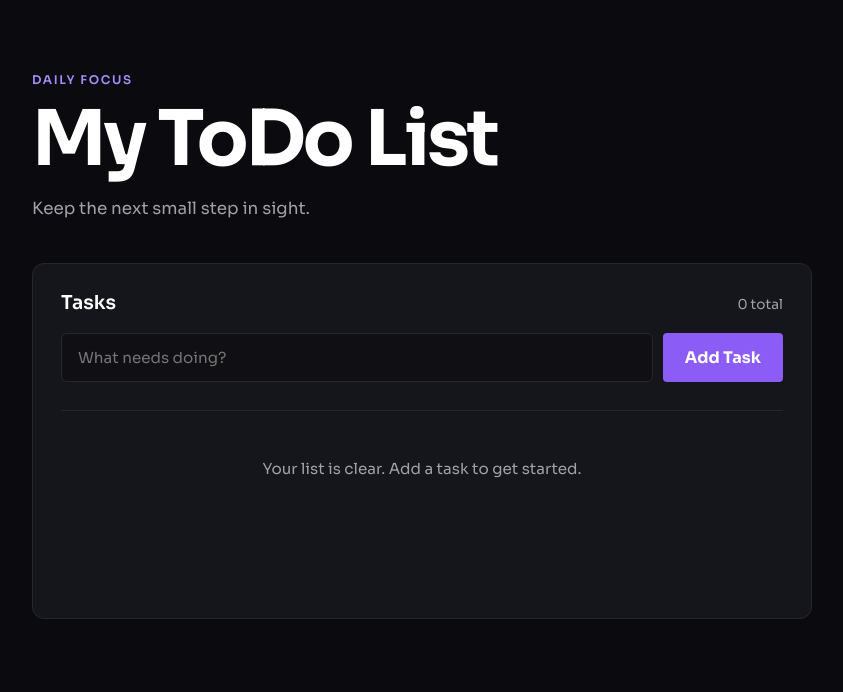
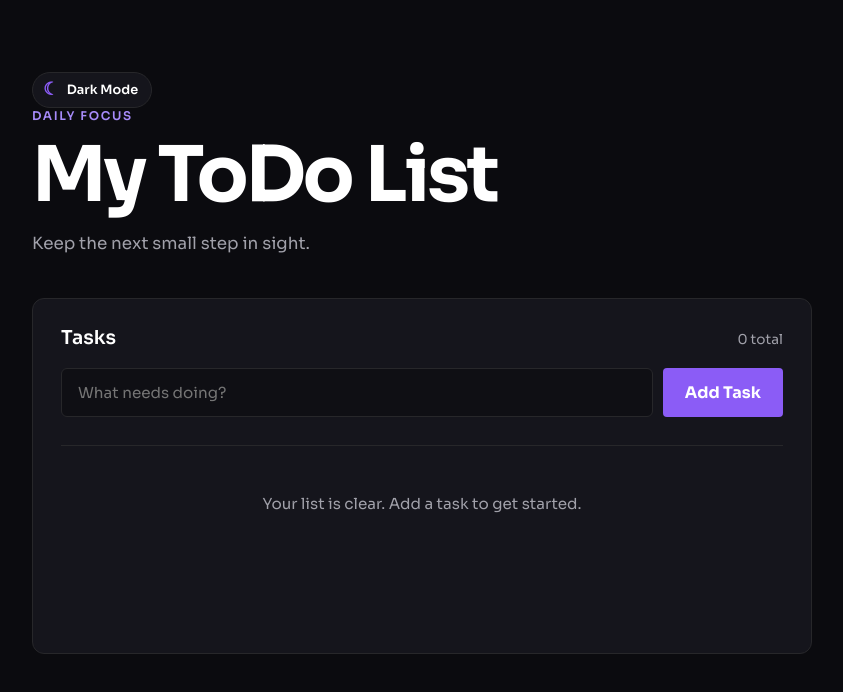
Before and after one commit to Tep0t/todo-devops, a Next.js app: page / in a window 1280 px wide. Shown: the top 692 px of the page, without its empty margins (218-1061 px from the left). Built offline with nearby package versions, Linux system fonts and the light colour scheme.

Commit message:
Add dark and light mode toggle

```diff
--- a/app/globals.css
+++ b/app/globals.css
@@ -7,6 +7,7 @@
   --secondary: #a1a1aa;
   --border: #27272a;
   --danger: #ef4444;
+  --input-background: #0f0f14;
 }
 
 html {
--- a/app/page.js
+++ b/app/page.js
@@ -1,11 +1,30 @@
 "use client";
 
-import { useState } from "react";
+import { useState, useSyncExternalStore } from "react";
 import styles from "./page.module.css";
+
+function subscribeToTheme(callback) {
+  window.addEventListener("todo-theme-change", callback);
+  return () => window.removeEventListener("todo-theme-change", callback);
+}
+
+function getThemeSnapshot() {
+  const savedTheme = window.localStorage.getItem("todo-theme");
+  return savedTheme === "light" || savedTheme === "dark" ? savedTheme : "dark";
+}
+
+function getServerThemeSnapshot() {
+  return "dark";
+}
 
 export default function Home() {
   const [taskText, setTaskText] = useState("");
   const [tasks, setTasks] = useState([]);
+  const theme = useSyncExternalStore(
+    subscribeToTheme,
+    getThemeSnapshot,
+    getServerThemeSnapshot,
+  );
 
   function addTask(event) {
     event.preventDefault();
@@ -34,9 +53,27 @@ export default function Home() {
     setTasks((currentTasks) => currentTasks.filter((task) => task.id !== taskId));
   }
 
+  function toggleTheme() {
+    const nextTheme = theme === "dark" ? "light" : "dark";
+    window.localStorage.setItem("todo-theme", nextTheme);
+    window.dispatchEvent(new Event("todo-theme-change"));
+  }
+
   return (
-    <div className={styles.page}>
+    <div className={styles.page} data-theme={theme}>
       <main className={styles.main}>
+        <button
+          className={styles.themeToggle}
+          type="button"
+          onClick={toggleTheme}
+          aria-label={`Switch to ${theme === "dark" ? "light" : "dark"} mode`}
+        >
+          <span className={styles.themeIcon} aria-hidden="true">
+            {theme === "dark" ? "☾" : "☀"}
+          </span>
+          <span>{theme === "dark" ? "Dark Mode" : "Light Mode"}</span>
+        </button>
+
         <header className={styles.header}>
           <p className={styles.eyebrow}>Daily focus</p>
           <h1>My ToDo List</h1>
--- a/app/page.module.css
+++ b/app/page.module.css
@@ -2,12 +2,56 @@
   min-height: 100%;
   background: var(--background);
   color: var(--foreground);
+  transition: background-color 220ms ease, color 220ms ease;
+}
+
+.page[data-theme="light"] {
+  --background: #f8f8fb;
+  --foreground: #18181b;
+  --card: #ffffff;
+  --light-purple: #7c3aed;
+  --secondary: #52525b;
+  --border: #d4d4d8;
+  --input-background: #ffffff;
 }
 
 .main {
   width: min(100% - 40px, 780px);
   margin: 0 auto;
   padding: 72px 0 96px;
+}
+
+.themeToggle {
+  display: inline-flex;
+  align-items: center;
+  gap: 8px;
+  border: 1px solid var(--border);
+  border-radius: 999px;
+  background: var(--card);
+  color: var(--foreground);
+  cursor: pointer;
+  font: inherit;
+  font-size: 0.8rem;
+  font-weight: 600;
+  padding: 8px 13px 8px 10px;
+  transition: background-color 220ms ease, border-color 220ms ease, color 220ms ease;
+}
+
+.themeToggle:hover,
+.themeToggle:focus-visible {
+  border-color: var(--purple);
+  color: var(--light-purple);
+}
+
+.themeToggle:focus-visible {
+  outline: 3px solid rgb(139 92 246 / 25%);
+  outline-offset: 2px;
+}
+
+.themeIcon {
+  color: var(--purple);
+  font-size: 1.1rem;
+  line-height: 1;
 }
 
 .header {
@@ -42,6 +86,7 @@
   border-radius: 12px;
   background: var(--card);
   padding: 8px 28px 28px;
+  transition: background-color 220ms ease, border-color 220ms ease;
 }
 
 .panelHeader {
@@ -72,11 +117,12 @@
   flex: 1;
   border: 1px solid var(--border);
   border-radius: 6px;
-  background: #0f0f14;
+  background: var(--input-background);
   color: var(--foreground);
   font: inherit;
   font-size: 0.95rem;
   padding: 14px 16px;
+  transition: background-color 220ms ease, border-color 220ms ease, color 220ms ease;
 }
 
 .addForm input:focus {
```
